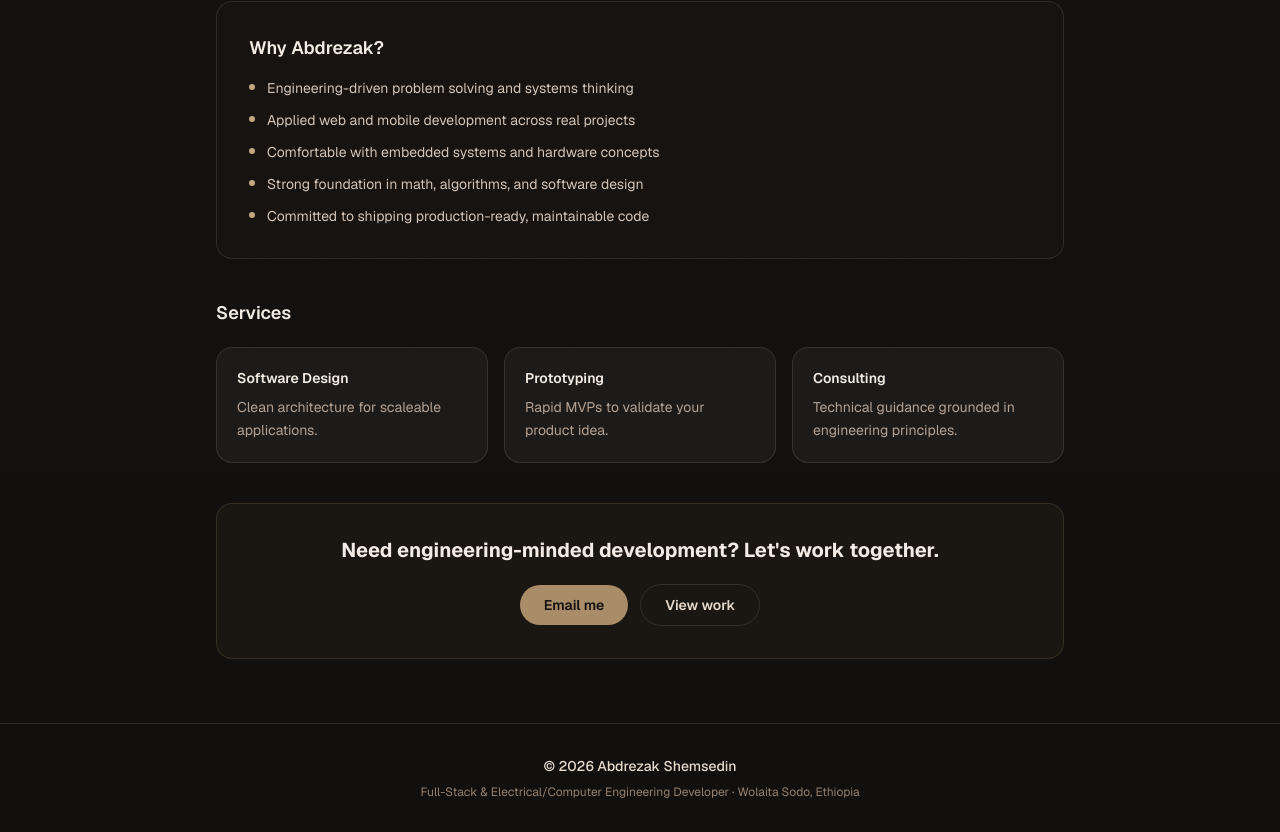
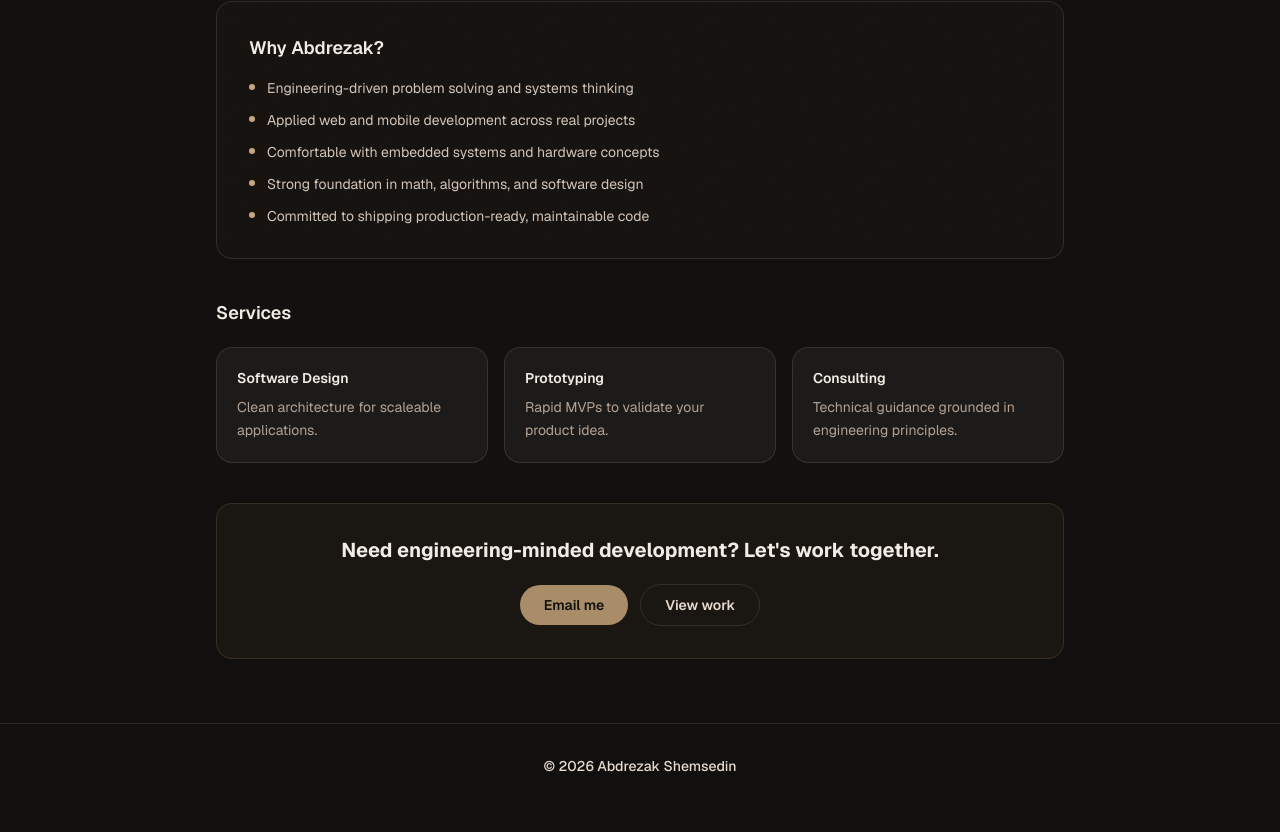
Before and after one commit to real1editor/abdrezak-shemsedin, a Next.js app: page /ece-student-developer in a window 1280 px wide. Shown: the part 328-1160 px from the top of the page. After the commit the page ends 1136 px from the top, so only its background shows below. Built offline with nearby package versions, Linux system fonts and the light colour scheme.

Commit message:
fixing eroors that is existed on the heading texts and changing the postion of the "to the top" button to the bottom of left side

```diff
--- a/app/page.js
+++ b/app/page.js
@@ -11,11 +11,11 @@ import {
   X,
   ChevronRight,
   Download,
-  ArrowUp,
   Send,
   CheckCircle2,
   Phone,
   ChevronDown,
+  ChevronUp,
   HelpCircle,
   Copy,
   Check,
@@ -145,7 +145,7 @@ function SectionHeading({ eyebrow, title, highlight, description }) {
         </p>
       )}
       <h2 className="text-3xl font-bold tracking-tight text-zinc-100 sm:text-4xl">
-        {title} <span className="editorial-gradient">{highlight}</span>
+        {title}<span className="editorial-gradient">{highlight}</span>
       </h2>
       {description && (
         <p className="mt-4 text-sm leading-relaxed text-zinc-400 sm:text-base">{description}</p>
@@ -464,7 +464,7 @@ function About() {
     <section id="about" aria-labelledby="about-heading" className="border-b border-line">
       <div className="mx-auto max-w-5xl px-6 py-24">
         <FadeIn>
-          <SectionHeading eyebrow="Profile" title="About" highlight="Me" />
+          <SectionHeading eyebrow="Profile" title="About " highlight="Me" />
           <div className="mt-8 space-y-4">
             {portfolioData.about.map((p, i) => (
               <p key={i} className="text-base leading-relaxed text-zinc-400">
@@ -502,7 +502,7 @@ function WhatIBuild() {
     <section id="build" aria-labelledby="build-heading" className="border-b border-line">
       <div className="mx-auto max-w-5xl px-6 py-24">
         <FadeIn>
-          <SectionHeading eyebrow="Disciplines" title="What I" highlight="Build" />
+          <SectionHeading eyebrow="Disciplines" title="What I " highlight="Build" />
           <div className="mt-10 grid gap-5 sm:grid-cols-3">
             {portfolioData.whatIBuild.map((item, i) => {
               const Icon = icons[i % icons.length];
@@ -536,7 +536,7 @@ function CourseFocus() {
         <FadeIn>
           <SectionHeading
             eyebrow="Engineering Curriculum"
-            title="Course"
+            title="Course "
             highlight="Focus"
             description="An engineering-first education that keeps me fluent from hardware to high-level software."
           />
@@ -572,7 +572,7 @@ function SeoPages() {
         <FadeIn>
           <SectionHeading
             eyebrow="Find me"
-            title="Search"
+            title="Search "
             highlight="Pages"
             description="These focused pages target high-intent searches related to Ethiopian developers, full-stack work, and web development in Ethiopia."
           />
@@ -715,7 +715,7 @@ function Skills() {
       <div className="mx-auto max-w-5xl px-6 py-24">
         <FadeIn>
           <div className="flex flex-wrap items-center gap-3">
-            <SectionHeading eyebrow="Stack" title="Tech &" highlight="Skills" />
+            <SectionHeading eyebrow="Stack" title="Tech & " highlight="Skills" />
             <span className="inline-flex items-center gap-1.5 rounded-full border border-emerald-400/25 bg-emerald-400/10 px-3 py-1 text-xs font-medium text-emerald-300">
               <Sparkles className="h-3.5 w-3.5" aria-hidden="true" />
               Core Stack Active
@@ -1086,7 +1086,7 @@ function FAQ() {
     <section id="faq" aria-labelledby="faq-heading" className="border-b border-line">
       <div className="mx-auto max-w-5xl px-6 py-24">
         <FadeIn>
-          <SectionHeading eyebrow="FAQ" title="Quick" highlight="Answers" />
+          <SectionHeading eyebrow="FAQ" title="Quick " highlight="Answers" />
           <div className="mx-auto mt-10 max-w-3xl space-y-3">
             {portfolioData.faq.map((item, idx) => (
               <details
@@ -1274,9 +1274,6 @@ function Footer() {
         <p>
           &copy; {new Date().getFullYear()} {portfolioData.name}. All rights reserved.
         </p>
-        <p className="text-zinc-700">
-          {portfolioData.role} &middot; {portfolioData.shortName}
-        </p>
       </div>
     </footer>
   );
@@ -1301,9 +1298,9 @@ function BackToTop() {
           exit={{ opacity: 0, y: 10 }}
           href="#home"
           aria-label="Back to top"
-          className="fixed bottom-6 right-6 z-40 inline-flex h-11 w-11 items-center justify-center rounded-full border border-emerald-400/40 bg-zinc-900/80 text-emerald-300 shadow-[0_10px_30px_-12px_rgba(197,168,128,0.6)] backdrop-blur transition-colors hover:bg-zinc-900"
+          className="fixed bottom-4 left-4 z-50 inline-flex h-11 w-11 items-center justify-center rounded-full border border-emerald-400/40 bg-zinc-900/80 text-emerald-300 shadow-[0_10px_30px_-12px_rgba(197,168,128,0.6)] backdrop-blur transition-colors hover:bg-zinc-900 sm:bottom-5 sm:left-5"
         >
-          <ArrowUp className="h-4 w-4" aria-hidden="true" />
+          <ChevronUp className="h-4 w-4" aria-hidden="true" />
         </motion.a>
       )}
     </AnimatePresence>
--- a/components/seo-layout.tsx
+++ b/components/seo-layout.tsx
@@ -41,9 +41,6 @@ export default function SeoLayout({
           <p className="text-sm font-medium text-zinc-200">
             © {new Date().getFullYear()} {portfolioData.name}
           </p>
-          <p className="text-xs text-zinc-500">
-            {portfolioData.role} · {portfolioData.location}
-          </p>
         </div>
       </footer>
     </div>
```
